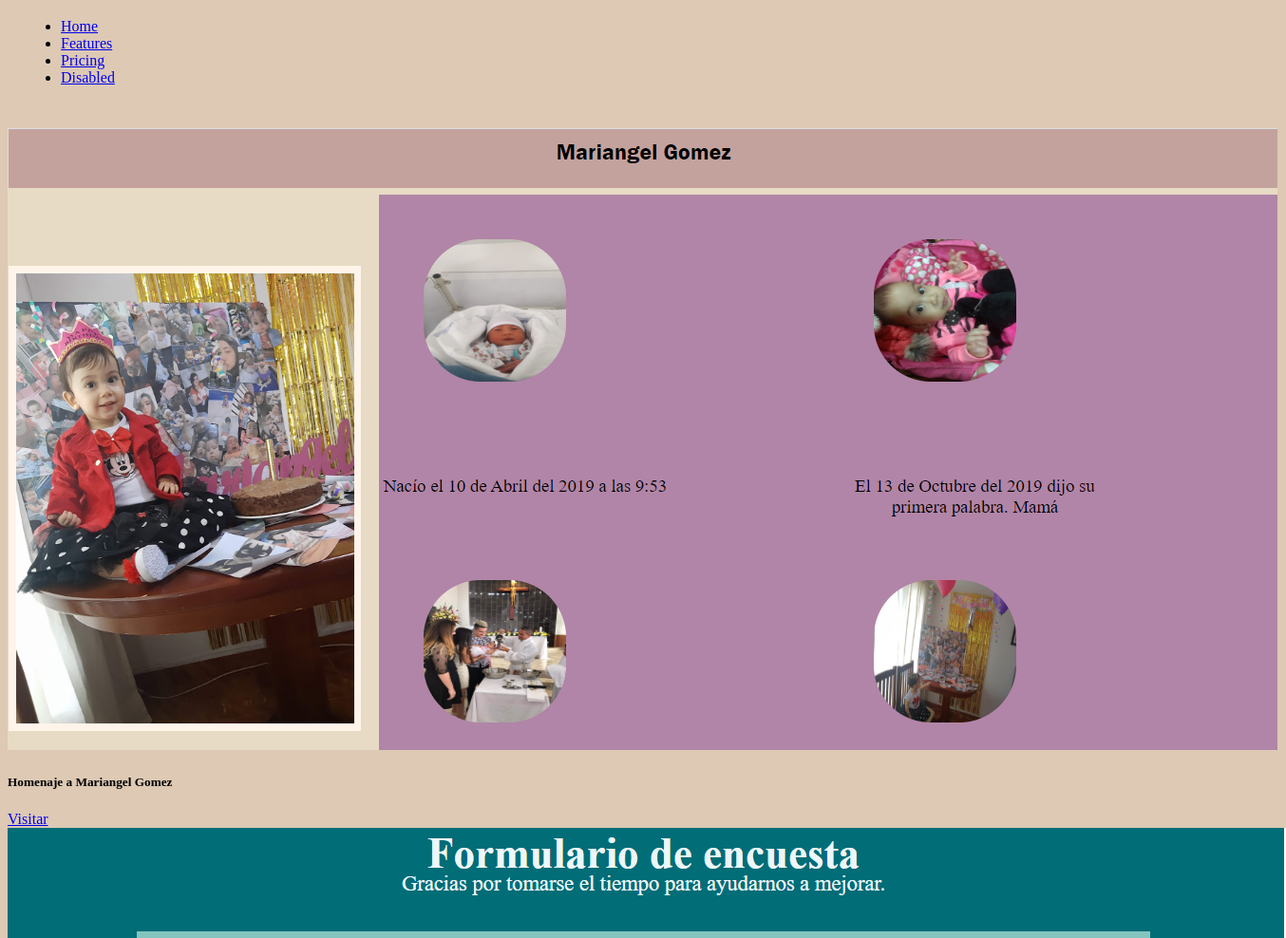
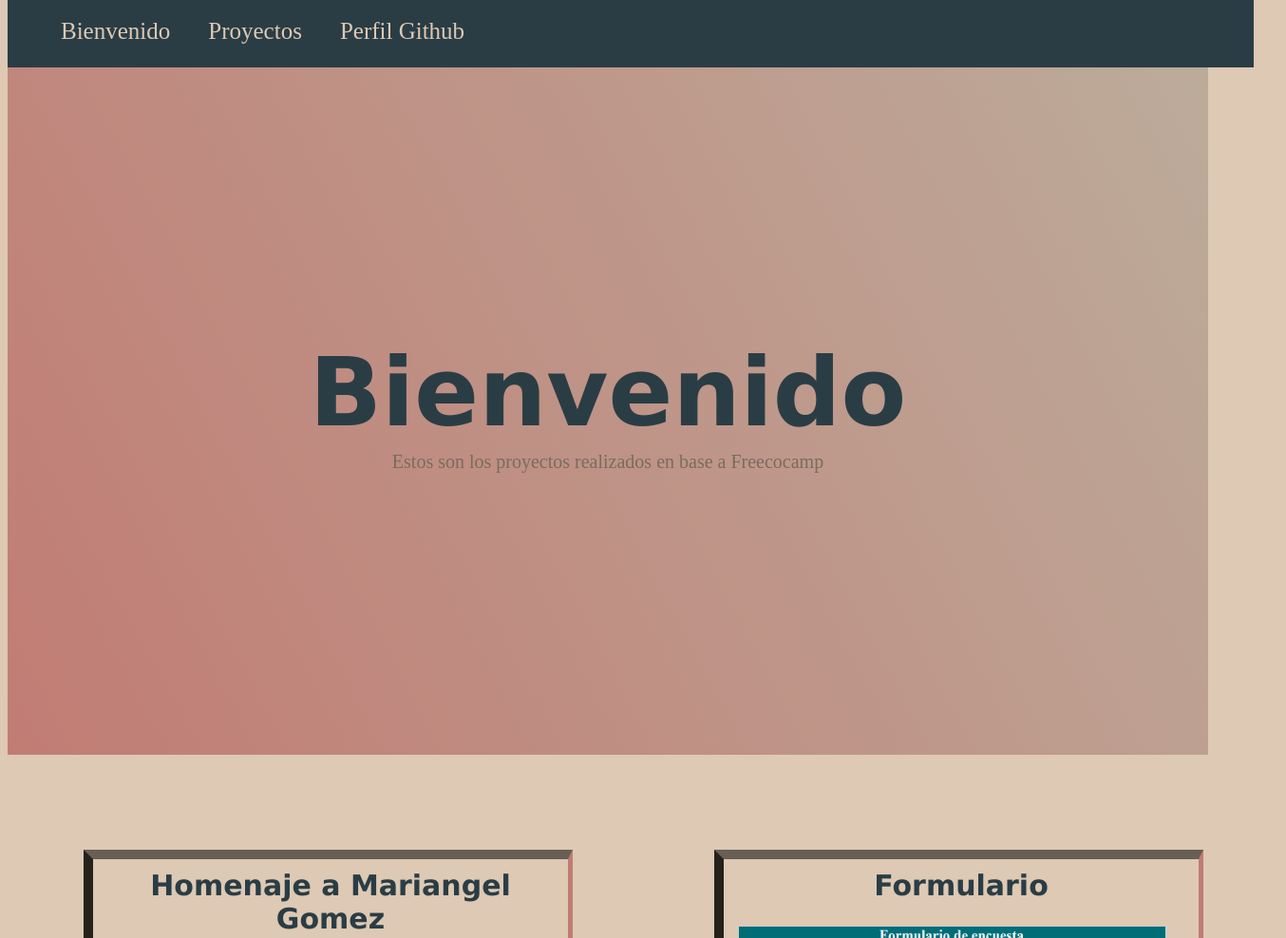
Before and after one commit to yesikagomez/Portafolio, a plain HTML site: page index.html in a window 1280 px wide. Shown: the part 13-1001 px from the top of the page at 95% size, 1354 px wide, since content can reach past the window. Drawn offline with Linux system fonts and the light colour scheme.

Commit message:
Portafolio terminado

```diff
--- a/Css/style.css
+++ b/Css/style.css
@@ -2,14 +2,114 @@ body {
     background-color: #ddc9b4;
 }
 
-main #welcome-section {
-    background-color: #c17c74;
-}
- #navbar {
-    position: relative;
-    display: flex;
-    flex-wrap: wrap;
+header #navbar {
+    position: fixed;
+    background-color: #2a3d45;
     align-items: center;
     justify-content: space-between;
     padding: 0.5rem 1rem;
+    width: 100%;
  }
+
+header #navbar ul {
+    display: flex;
+    list-style-type: none;
+}
+
+header #navbar ul .nav-link {
+    text-decoration: none;
+    margin-right: 40px;
+    color: #ddc9b4;
+    font-size: 25px;
+    cursor: pointer;
+}
+
+main #welcome-section {
+    display: flex;
+    flex-direction: column;
+    justify-content: center;
+    align-items: center;
+    width: 100%;
+    height: 100vh;
+    background-image: linear-gradient(62deg, #c17c74 0%, #bcac9b 100%);
+}
+
+main #welcome-section h1 {
+    color: #2a3d45;
+    font-size: 100px;
+    font-family: cursive;
+}
+
+main #welcome-section p {
+    color: #7a6c5d;
+    font-size: 20px;
+    margin-top: -80px;
+}
+
+main #projects {
+    display: grid;
+    grid-template-columns: repeat(2,1fr);
+    grid-gap: 4rem;
+    width: 100%;
+    max-width: 1280px;
+}
+
+main #projects .project-tile {
+    display: flex;
+    flex-direction: row;
+    border-top: 10px inset #bcac9b;
+    border-right: 5px inset #c17c74;
+    border-bottom: 5px inset #2a3d45;
+    border-left: 10px inset #7a6c5d;
+    margin-top: 100px;
+    margin-left: 80px;
+    width: 500px;
+    height: 375px;
+}
+
+main #projects .project-tile h5 {
+    font-size: 30px;
+    color: #2a3d45;
+    font-family: 'Lucida Sans', 'Lucida Sans Regular', 'Lucida Grande', 'Lucida Sans Unicode', Geneva, Verdana, sans-serif;
+    text-align: center;
+    margin: 10px;
+}
+main #projects .project-tile img {
+    margin: 15px;
+    border: 1px solid #ccc;
+    float: left;
+    width: 450px;
+}
+
+main #projects .project-tile div a {
+    background-color: #c17c74;
+    text-decoration: none;
+    color: #2a3d45;
+    padding: 14px 25px;
+    text-align: center;
+    display: inline-block;
+    width: 450px;
+    font-size: 30px;
+    font-family: cursive;
+}
+
+main #porfile {
+    display: flex;
+    margin: 40px;
+    justify-content: center;
+}
+
+main #porfile img {
+    width: 40px;
+
+}
+main #porfile #profile-link {
+    text-decoration: none;
+    font-size: 30px;
+    color: #2a3d45;
+    margin-left: 20px;
+}
+
+footer {
+    text-align: center;
+}
--- a/index.html
+++ b/index.html
@@ -4,74 +4,74 @@
     <meta charset="UTF-8">
     <meta name="viewport" content="width=device-width, initial-scale=1.0">
     <link rel="stylesheet" href="Css/style.css">
-    <title>Portaolio</title>
+    <title>Portafolio</title>
 </head>
 <header>
     <nav id="navbar">
-        <div id="navbarNav">
           <ul>
             <li>
-              <a class="nav-link" href="#">Home</a>
+              <a class="nav-link" href="#welcome-section">Bienvenido</a>
             </li>
             <li>
-              <a class="nav-link" href="#">Features</a>
+              <a class="nav-link" href="#projects">Proyectos</a>
             </li>
             <li>
-              <a class="nav-link" href="#">Pricing</a>
-            </li>
-            <li>
-              <a class="nav-link disabled" href="#" tabindex="-1" aria-disabled="true">Disabled</a>
+              <a class="nav-link" href="#profile-link">Perfil Github</a>
             </li>
           </ul>
-        </div>
       </nav>
 </header>
 <body>
     <main>
         <section id="welcome-section">
-            <h1></h1>
+            <h1>Bienvenido</h1>
+            <p>Estos son los proyectos realizados en base a Freecocamp</p>
         </section>
         <section id="projects">
             <article class="project-tile">
                 <div>
+                    <h5>Homenaje a Mariangel Gomez</h5>
                     <img src="Imagenes/PaginaHomenaje.png" alt="...">
                     <div>
-                      <h5>Homenaje a Mariangel Gomez</h5>
                       <a href="https://yesikagomez.github.io/PaginaHomenaje/" >Visitar</a>
                     </div>
                   </div>
             </article>
             <article class="project-tile">
                 <div>
+                    <h5>Formulario</h5>
                     <img src="Imagenes/Formulario.png" alt="...">
                     <div>
-                      <h5>Formulario</h5>
                       <a href="https://yesikagomez.github.io/Formulario/">Visitar</a>
                     </div>
                   </div>
             </article>
             <article class="project-tile">
                 <div>
+                    <h5>Cosmeticos de Belleza</h5>
                     <img src="Imagenes/Producto.png"lt="...">
                     <div>
-                      <h5>Cosmeticos de Belleza</h5>
                       <a href="https://yesikagomez.github.io/Producto/">Visitar</a>
                     </div>
                   </div>
             </article>
             <article class="project-tile">
                 <div>
+                    <h5>Documentación Tecnica</h5>
                     <img src="Imagenes/DocumentacionTecnica.png" alt="...">
                     <div>
-                      <h5>Documentación Tecnica Casos de Uso</h5>
                       <a href="https://yesikagomez.github.io/DocumentacionTecnica/">Visitar</a>
                     </div>
                   </div>
             </article>
         </section>
-        <section>
-            <a id="profile-link" href=""></a>
+        <section id="porfile">
+            <a href="https://github.com/yesikagomez" target="_blank" ><img src="Imagenes/signo-de-github.png" alt=""></a>
+            <a id="profile-link" href="https://github.com/yesikagomez" target="_blank" >Perfil Github</a>
         </section>
     </main>
 </body>
+<footer>
+    <span>Copyright© 2020 | Medellin - Antioquio, Colombia |</span>
+</footer>
 </html>
```
Also changed, not shown: Imagenes/signo-de-github.png (added).
